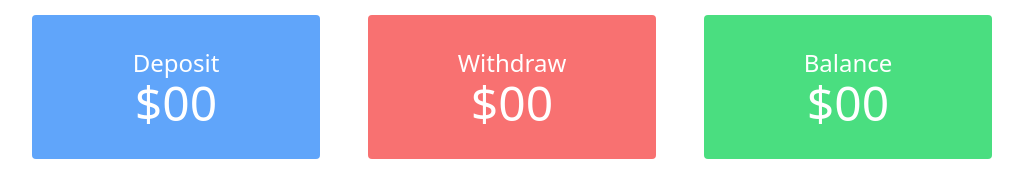
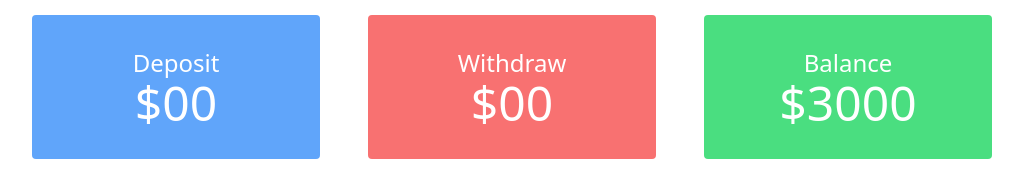
Before and after one commit to abujakariacse/simple-banking-transaction, a plain HTML site: page innerPage/banking.html in a window 1280 px wide. Shown: the part 129-314 px from the top of the page, without its empty margins (128-1151 px from the left). Drawn offline with nearby package versions, Linux system fonts and the light colour scheme.

Commit message:
correction

```diff
--- a/innerPage/banking.html
+++ b/innerPage/banking.html
@@ -29,7 +29,7 @@
                 </div>
                 <div class="bg-green-400 rounded p-8">
                     <h3 class="text-2xl">Balance</h3>
-                    <h4 class="text-5xl">$<span id="current-balance">00</span></h4>
+                    <h4 class="text-5xl">$<span id="current-balance">3000</span></h4>
                 </div>
             </div>
         </section>
```
